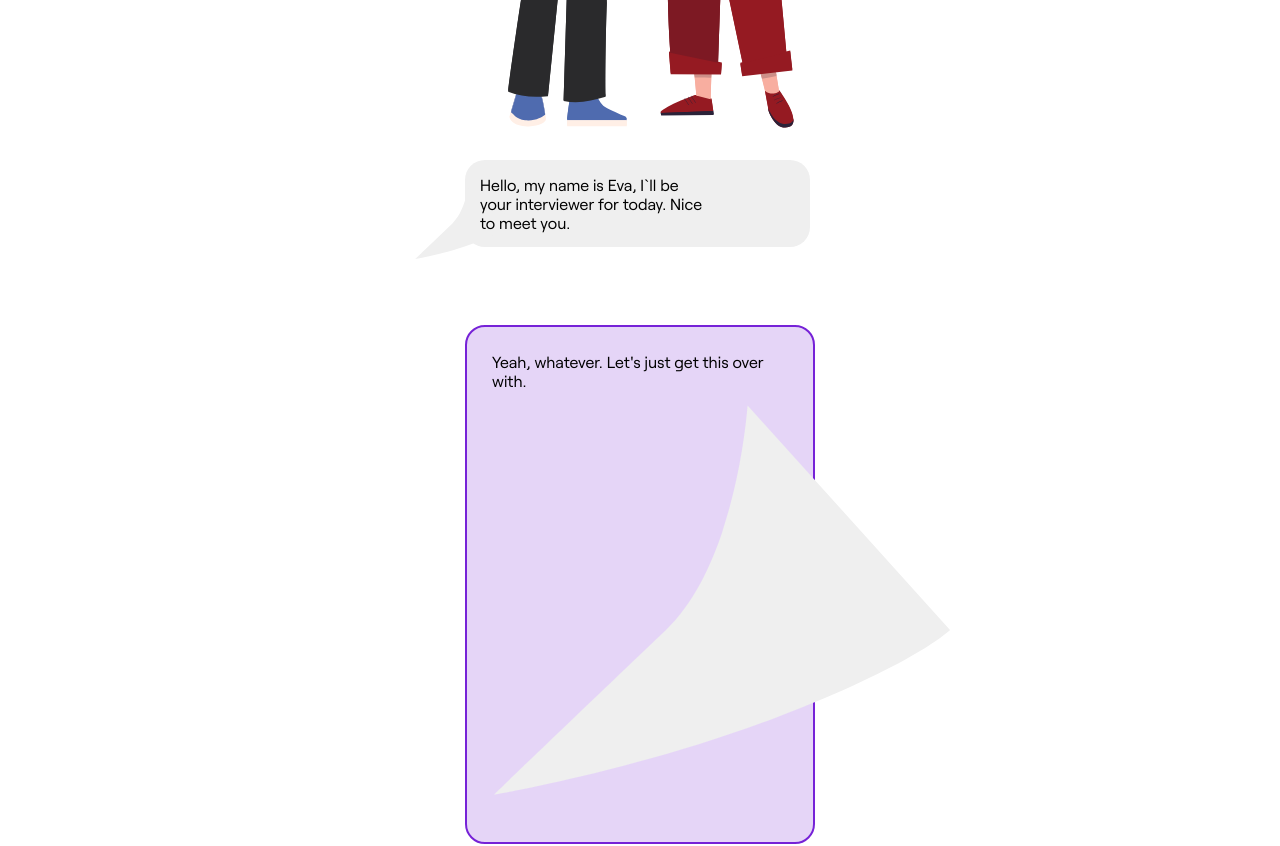
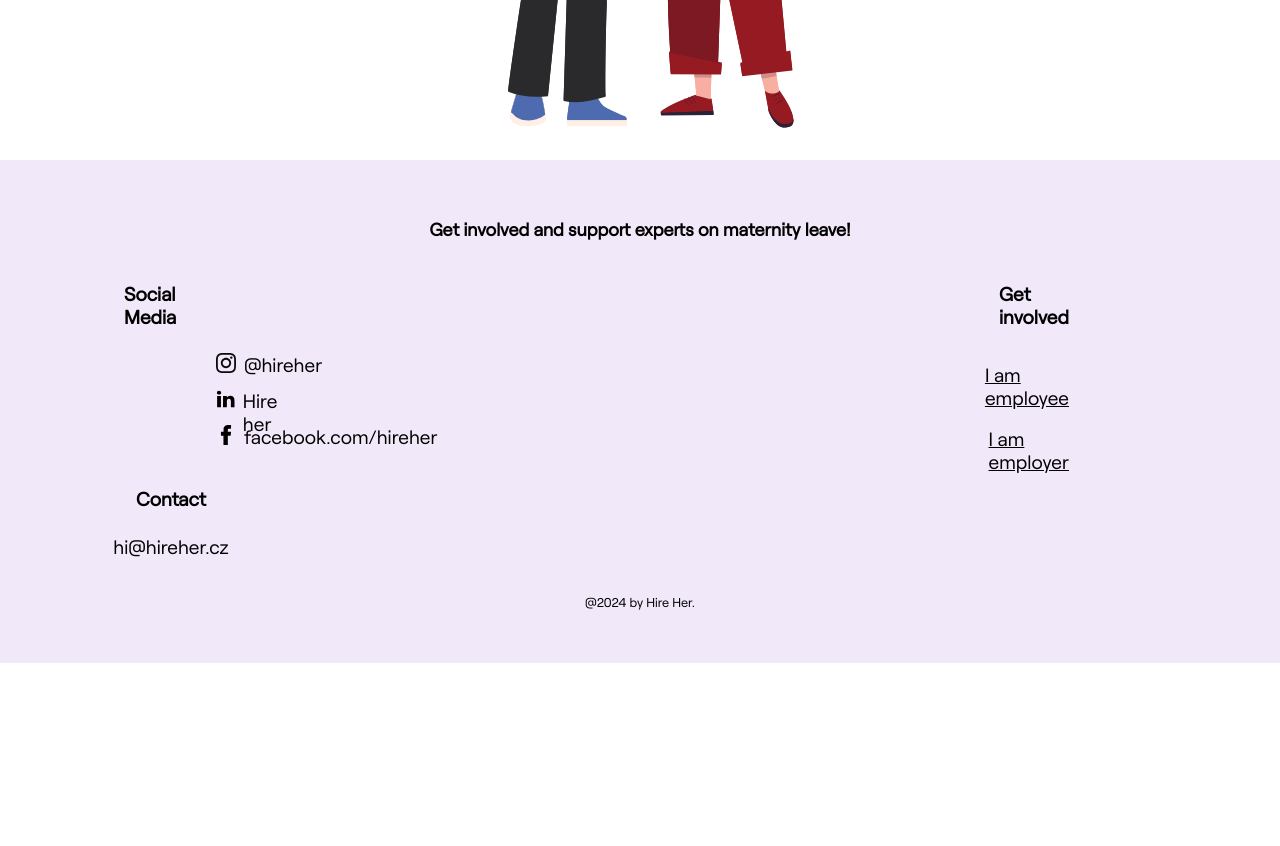
Before and after one commit to s0lena/hire-her, a React (Vite) app: page /interview in a window 1280 px wide. Shown: the part 740-1586 px from the top of the page. After the commit the page ends 1403 px from the top, so only its background shows below. Built offline with nearby package versions, Linux system fonts and the light colour scheme.

Commit message:
functionality for the interview simulator

```diff
--- a/src/components/InterviewAnswerForm/index.jsx
+++ b/src/components/InterviewAnswerForm/index.jsx
@@ -1,8 +1,24 @@
 // import './style.css';
-import { useState, useEffect } from 'react';
-import InterviewData from '../../source/interview-woman';
-import { motion, useAnimation } from 'framer-motion';
+import { useState, useEffect } from "react";
+import InterviewData from "../../source/interview-woman";
+import { motion, useAnimation } from "framer-motion";
 
-export const InterviewAnswerForm = () => {
-  return <></>;
+export const InterviewAnswerForm = ({
+  currentEntry,
+  currentResponses,
+  onResponseSelected,
+}) => {
+  return (
+    <>
+      <div>
+        {currentEntry.answers.map((answer, index) =>
+          !currentResponses.includes(index) ? (
+            <button key={index} onClick={() => onResponseSelected(index)}>
+              {answer.answerText}
+            </button>
+          ) : null
+        )}
+      </div>
+    </>
+  );
 };
--- a/src/components/InterviewBubble/index.jsx
+++ b/src/components/InterviewBubble/index.jsx
@@ -8,7 +8,7 @@ export const InterviewBubble = ({ text, speaker }) => {
   return (
     <div className={speaker === 'woman' ? 'woman-reply' : 'hr-question'}>
       <p>{text}</p>
-      <img src={speachBubbleSrc} alt="speachbubble-tail" />
+      {speaker==='hr' ?<img src={speachBubbleSrc} alt="speachbubble-tail" />:""}
     </div>
   );
 };
--- a/src/components/InterviewBubble/style.css
+++ b/src/components/InterviewBubble/style.css
@@ -7,7 +7,7 @@
   justify-content: space-between;
   align-items: center;
   padding: 15px;
-  margin-bottom: 78px;
+  margin-bottom: 39px;
   position: relative;
 
 }
@@ -24,12 +24,18 @@
 }
 
 .woman-reply {
-  width: 350px;
-  font-size: 20px;
-  line-height: 30px;
-  background-color: #E5D5F7;
-  border: 2px solid #7622D7;
-  border-radius: 20px;
-  padding: 25px;
-  margin-bottom: 78px;
+  width: 542px;
+    background-color: #F4EDFC;
+    font-size: 20px;
+    display: flex;
+    border-radius: 20px;
+    justify-content: space-between;
+    align-items: center;
+    padding: 15px;
+    margin-bottom: 10px;
 }
+
+.woman-reply:hover {
+background-color: #E5D5F7;
+    border: 2px solid #7622D7;
+  }
--- a/src/components/InterviewFeedback/style.css
+++ b/src/components/InterviewFeedback/style.css
@@ -0,0 +1,19 @@
+.feedback {
+    width: 542px;
+    height: 80px;
+    border-radius: 20px;
+    padding: 25px 17px;
+    margin-top: 30px;
+    margin-bottom: 20px;
+}
+.feedback-green {
+    background-color: #C7FFD7;
+}
+
+.feedback-red {
+    background-color: #FFD2D2;
+}
+
+.feedback-yellow {
+    background-color: #faf6b5;
+}
--- a/src/pages/Interview/index.jsx
+++ b/src/pages/Interview/index.jsx
@@ -1,17 +1,68 @@
-import './style.css';
-import { useState, useEffect } from 'react';
-import InterviewData from '../../source/interview-woman';
-import { motion, useAnimation } from 'framer-motion';
-import { InterviewBubble } from '../../components/InterviewBubble';
-import { InterviewAnswerForm } from '../../components/InterviewAnswerForm';
-import { InterviewEntry } from '../../components/InterveiwEntry';
+import "./style.css";
+import { useState, useEffect } from "react";
+import InterviewData from "../../source/interview-woman";
+import { motion, useAnimation } from "framer-motion";
+import { InterviewBubble } from "../../components/InterviewBubble";
+import { InterviewAnswerForm } from "../../components/InterviewAnswerForm";
+import { InterviewEntry } from "../../components/InterveiwEntry";
+
+const STATUS_INITIAL = "initial";
+const STATUS_SHOW_RESPONSES = "showResponses";
+const STATUS_TRY_AGAIN = "tryAgain";
+const STATUS_CONTINUE = "continue";
+const STATUS_FINISH = "finish";
 
 export const Interview = () => {
-  const [interviewStatus, setInterviewStatus] = useState('initial');
-  const controls = useAnimation();
-  const controls2 = useAnimation();
+  const [interviewStatus, setInterviewStatus] = useState(STATUS_INITIAL);
+  const animation1 = useAnimation();
+  const animation2 = useAnimation();
+  const [responses, setResponses] = useState([]);
+  const [currentResponses, setCurrentResponses] = useState([]);
+  const currentEntry = InterviewData[responses.length];
 
-  const [responses, setResponses] = useState([[2, 0], [0], []]);
+  const handleResponseSelected = (index) => {
+    const newResponses = [...currentResponses, index];
+    const reply = currentEntry.answers[index];
+
+    if (reply.color === "green") {
+      setCurrentResponses([]);
+      setResponses([...responses, newResponses]);
+      if (responses.length + 1 === InterviewData.length) {
+        setInterviewStatus("finish");
+      } else {
+        setInterviewStatus("continue");
+      }
+    } else {
+      setCurrentResponses(newResponses);
+      setInterviewStatus("tryAgain");
+    }
+  };
+
+  const handleContinue = () => {
+    setInterviewStatus(STATUS_SHOW_RESPONSES);
+  };
+
+  let controls = null;
+
+  if (interviewStatus === STATUS_SHOW_RESPONSES) {
+    controls = (
+      <InterviewAnswerForm
+        currentEntry={currentEntry}
+        currentResponses={currentResponses}
+        onResponseSelected={handleResponseSelected}
+      />
+    );
+  } else if (interviewStatus === STATUS_TRY_AGAIN) {
+    controls = <button onClick={handleContinue}>Try Again</button>;
+  } else if (interviewStatus === STATUS_CONTINUE) {
+    controls = <button onClick={handleContinue}>Continue</button>;
+  } else if (interviewStatus === STATUS_FINISH) {
+    controls = (
+      <div className="interviewFinish">
+        Share it with others and let them be prepared as well
+      </div>
+    );
+  }
 
   // useEffect(() => {
   //   if (isButtonClicked) {
@@ -29,7 +80,7 @@ export const Interview = () => {
         <h1>Try out our job interview simulator</h1>
         <p>And prep yourself for the toughest questions</p>
         <a href="#interview">
-          <button onClick={() => setInterviewStatus('showResponses')}>
+          <button onClick={() => setInterviewStatus("showResponses")}>
             Start interview
           </button>
         </a>
@@ -37,16 +88,16 @@ export const Interview = () => {
           <motion.img
             src="/man.svg"
             alt="man"
-            initial={{ x: '0vw', opacity: 1 }}
-            animate={controls2}
-            transition={{ duration: 1.5, delay: 0.1, ease: 'easeInOut' }}
+            initial={{ x: "0vw", opacity: 1 }}
+            animate={animation2}
+            transition={{ duration: 1.5, delay: 0.1, ease: "easeInOut" }}
           />
           <motion.img
             src="/woman.svg"
             alt="woman"
-            initial={{ x: '0vw', opacity: 1 }}
-            animate={controls}
-            transition={{ duration: 1.5, delay: 0.1, ease: 'easeInOut' }}
+            initial={{ x: "0vw", opacity: 1 }}
+            animate={animation1}
+            transition={{ duration: 1.5, delay: 0.1, ease: "easeInOut" }}
           />
           <div className="characters-static">
             <img src="/man.svg" alt="man" className="character-static" />
@@ -62,47 +113,14 @@ export const Interview = () => {
               selectedAnswers={selectedAnswers}
             />
           ))}
-          {/* {InterviewData.map((bok, index) => {
-            if (index === currentIndex) {
-              return (
-                <motion.div
-                  className="question-container"
-                  key={bok.id}
-                  initial={{ opacity: 0 }}
-                  whileInView={{ opacity: 1 }}
-                  transition={{ duration: 5, delay: 0.2, ease: 'easeInOut' }}
-                >
-                  <InterviewBubble text={bok.question_woman} isAnswer={true} />
-
-                  {bok.answers.map((answer) => (
-                    <div
-                      className="interview-reply"
-                      key={answer.color}
-                      onClick={() => {
-                        return setIsAnswerSelected(true);
-                      }}
-                    >
-                      <p> {answer.answerText}</p>
-                    </div>
-                  ))}
-                  {showEvaluation && (
-                    <div className={`evaluation ${showEvaluation.color}`}>
-                      <p>{showEvaluation.evaluation}</p>
-                    </div>
-                  )}
-                  <button
-                    onClick={() => {
-                      onClick = { handleNextQuestion };
-                      setCurrentIndex(currentIndex + 1);
-                    }}
-                    disabled={!isAnswerSelected}
-                  >
-                    Next Question
-                  </button>
-                </motion.div>
-              );
-            }
-          })} */}
+          {interviewStatus === STATUS_SHOW_RESPONSES ||
+          interviewStatus === STATUS_TRY_AGAIN ? (
+            <InterviewEntry
+              currentEntry={currentEntry}
+              selectedAnswers={currentResponses}
+            />
+          ) : null}
+          {controls}
         </div>
       </div>
     </>
--- a/src/pages/Interview/style.css
+++ b/src/pages/Interview/style.css
@@ -124,7 +124,7 @@
     line-height: 19px;
 }
 
-.columns-2 {
+/* .columns-2 {
     display: grid;
     grid-template-columns: 1fr 1fr;
     gap: 20px;
@@ -132,7 +132,7 @@
 
 .columns-2 .hr-question {
     width: 350px;
-}
+} */
 
 .interview-replies {
     display: flex;
@@ -140,7 +140,7 @@
     justify-content: center;
 }
 
-.man-reply {
+/* .man-reply {
     width: 350px;
     font-size: 20px;
     line-height: 30px;
@@ -148,4 +148,4 @@
     border-radius: 20px;
     padding: 25px;
     margin-bottom: 78px;
-}
+} */
```
Also changed, not shown: src/components/InterviewAnswerForm/style.css (added).
